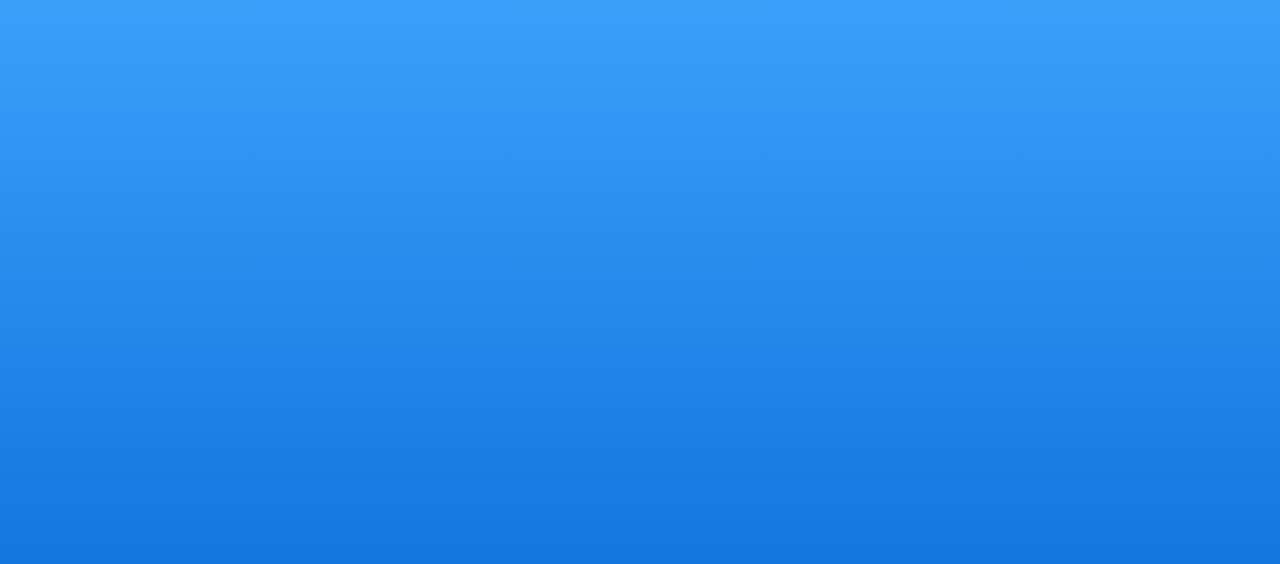
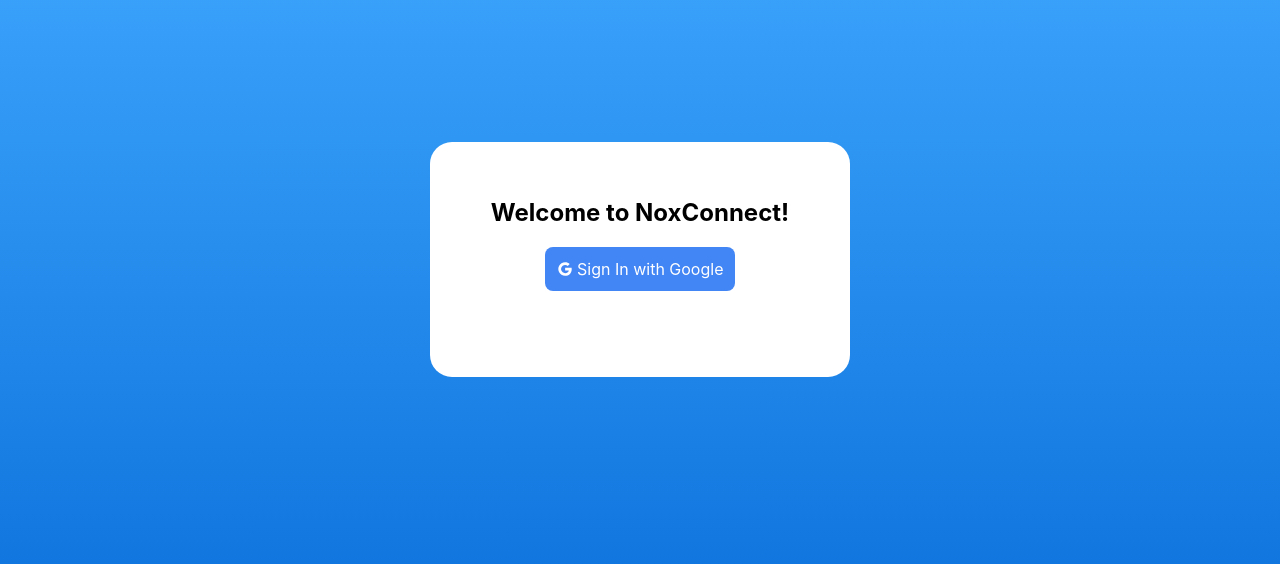
Before and after one commit to Rajguru-Aditya/Chat-App-Firebase, a React (Create React App) app: page / in a window 1280 px wide. Shown: the part 114-678 px from the top of the page. Built offline with nearby package versions, Linux system fonts and the light colour scheme; no server answers.

Commit message:
Add login page with google OAuth

```diff
--- a/src/components/App.js
+++ b/src/components/App.js
@@ -2,21 +2,21 @@
 
 import { BrowserRouter as Router, Switch, Route } from "react-router-dom";
 
-// import { AuthProvider } from "../contexts/AuthContext"
+import { AuthProvider } from "../contexts/AuthContext";
 
-// import Chats from "./Chats"
+import Chats from "./Chats";
 import Login from "./Login";
 
 function App() {
   return (
     <div style={{ fontFamily: "Avenir" }}>
       <Router>
-        {/* <AuthProvider> */}
-        <Switch>
-          {/* <Route path="/chats" component={Chats} /> */}
-          <Route path="/" component={Login} />
-        </Switch>
-        {/* </AuthProvider> */}
+        <AuthProvider>
+          <Switch>
+            <Route path="/chats" component={Chats} />
+            <Route path="/" component={Login} />
+          </Switch>
+        </AuthProvider>
       </Router>
     </div>
   );
--- /dev/null
+++ b/src/components/Chats.jsx
@@ -0,0 +1,40 @@
+import React from "react";
+import { useHistory } from "react-router-dom";
+import { ChatEngine } from "react-chat-engine";
+import { auth } from "../firebase";
+
+import { useAuth } from "../contexts/AuthContext";
+
+function Chats() {
+  const history = useHistory();
+
+  const { user } = useAuth();
+
+  console.log(user);
+
+  const handleLogout = async () => {
+    await auth.signOut();
+
+    history.push("/");
+  };
+
+  return (
+    <div className="chats-page">
+      <div className="nav-bar">
+        <div className="logo-tab">NoxConnect</div>
+        <div onClick={handleLogout} className="logout-tab">
+          Logout
+        </div>
+      </div>
+
+      <ChatEngine
+        height="calc(100vh - 66px"
+        projectId="0a9846af-64bc-4ec7-b47d-0a027141d88b"
+        userName="."
+        userSecret="."
+      />
+    </div>
+  );
+}
+
+export default Chats;
--- a/src/components/Login.jsx
+++ b/src/components/Login.jsx
@@ -1,10 +1,33 @@
 import React from "react";
 import { GoogleOutlined, FacebookOutlined } from "@ant-design/icons";
+import "firebase/app";
+
+import { auth } from "../firebase";
+import firebase from "firebase/app";
 
 function Login() {
   return (
-    <div>
-      <div id="login-page"></div>
+    <div id="login-page">
+      <div id="login-card">
+        <h2>Welcome to NoxConnect!</h2>
+        <div
+          className="login-button google"
+          onClick={() => {
+            auth.signInWithRedirect(new firebase.auth.GoogleAuthProvider());
+          }}
+        >
+          <GoogleOutlined /> Sign In with Google
+        </div>
+        <br /> <br />
+        {/* <div
+          className="login-button facebook"
+          onClick={() => {
+            auth.signInWithRedirect(new firebase.auth.FacebookAuthProvider());
+          }}
+        >
+          <FacebookOutlined /> Sign In with Facebook
+        </div> */}
+      </div>
     </div>
   );
 }
--- /dev/null
+++ b/src/contexts/AuthContext.js
@@ -0,0 +1,31 @@
+import React, { useContext, useState, useEffect } from "react";
+import { useHistory } from "react-router-dom";
+import { auth } from "../firebase";
+
+const AuthContext = React.createContext();
+
+export const useAuth = () => useContext(AuthContext);
+
+export const AuthProvider = ({ children }) => {
+  const [loading, setLoading] = useState(true);
+  const [user, setUser] = useState(null);
+  const history = useHistory();
+
+  useEffect(() => {
+    auth.onAuthStateChanged((user) => {
+      setUser(user);
+      setLoading(false);
+
+      if (user) history.push("./chats");
+      console.log(user);
+    });
+  }, [user, history]);
+
+  const value = { user };
+
+  return (
+    <AuthContext.Provider value={value}>
+      {!loading && children}
+    </AuthContext.Provider>
+  );
+};
--- /dev/null
+++ b/src/firebase.js
@@ -0,0 +1,13 @@
+import firebase from "firebase";
+import "firebase/auth";
+
+export const auth = firebase
+  .initializeApp({
+    apiKey: "AIzaSyApc9nvy7aJ3gcumhLAUgZ20wVvo86z_1s",
+    authDomain: "noxconnect.firebaseapp.com",
+    projectId: "noxconnect",
+    storageBucket: "noxconnect.appspot.com",
+    messagingSenderId: "716839728636",
+    appId: "1:716839728636:web:d7ddbf86eae8db2d4e6e79",
+  })
+  .auth();
```
Also changed, not shown: 2 other files (tests, documents, lock files or other folders).
